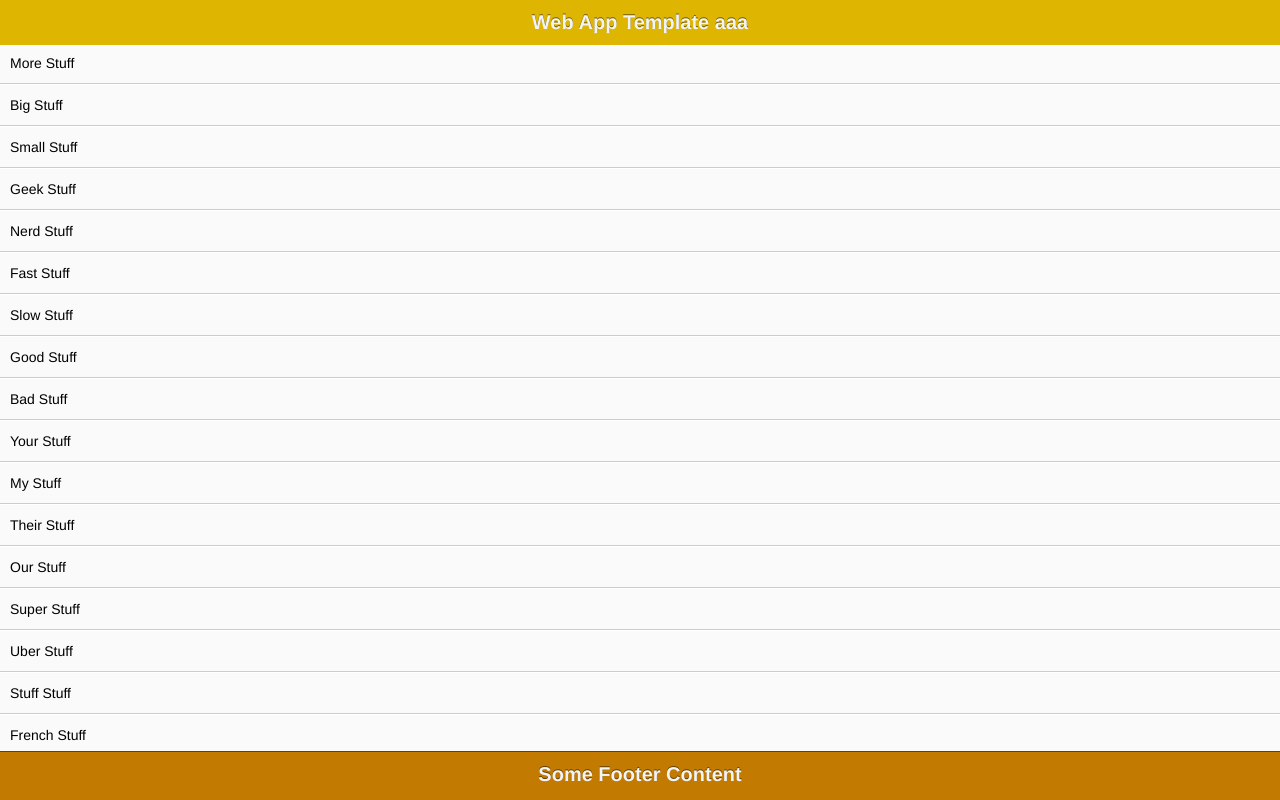
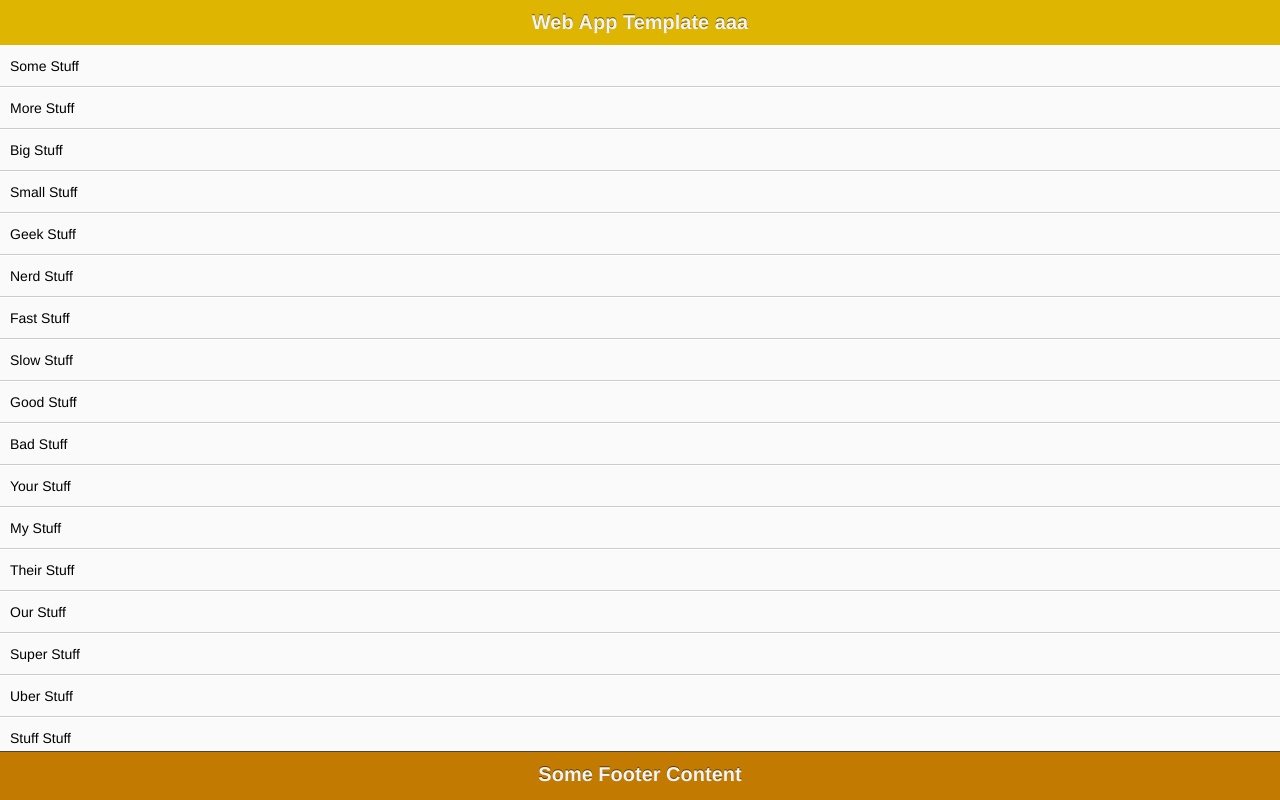
Before and after one commit to banezaklan/banezaklan.github.io, a plain HTML site: page index.html in a window 1280 px wide. Drawn offline with Linux system fonts and the light colour scheme.

Commit message:
Update index.html

```diff
--- a/index.html
+++ b/index.html
@@ -48,19 +48,19 @@ header, footer{
 }
 
 #wrapper {
+    position:absolute;
     z-index:1;
+    top:45px; bottom:48px; left:0;
     width:100%;
     background:#aaa;
+    overflow:auto;
 }
 
 #scroll-content {
     position:absolute;
-    top:0;
     z-index:1;
     width:100%;
     padding:0;
-    -webkit-overflow-scrolling:touch;
-    overflow:auto;
 }
 
 ul {
```
